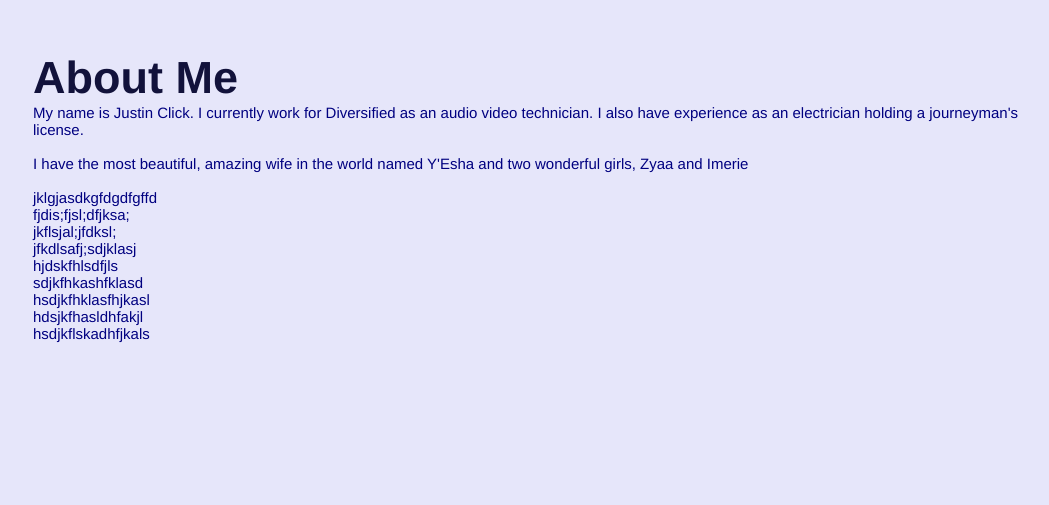
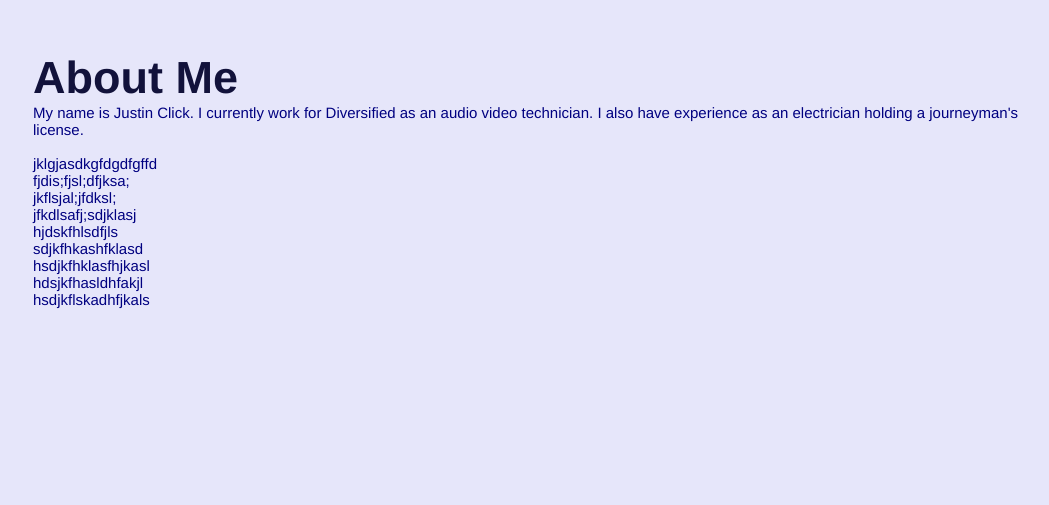
Before and after one commit to j23click/my-portfolio, a plain HTML site: page index.html in a window 1280 px wide. Shown: the part 666-1171 px from the top of the page, without its empty margins (95-1144 px from the left). Drawn offline with Linux system fonts and the light colour scheme.

Commit message:
porfolio edits

```diff
--- a/index.html
+++ b/index.html
@@ -48,7 +48,7 @@
         <section id="about-me" class="about-me">
             <h2> About Me </h2>
                 <p>
-                    My name is Justin Click. I currently work for Diversified as an audio video technician. I also have experience as an electrician holding a journeyman's license.<br><br> I have the most beautiful, amazing wife in the world named Y'Esha and two wonderful girls, Zyaa and Imerie<br><br>
+                    My name is Justin Click. I currently work for Diversified as an audio video technician. I also have experience as an electrician holding a journeyman's license.<br><br>
 
                     jklgjasdkgfdgdfgffd<br>
                     fjdis;fjsl;dfjksa;<br>
```
